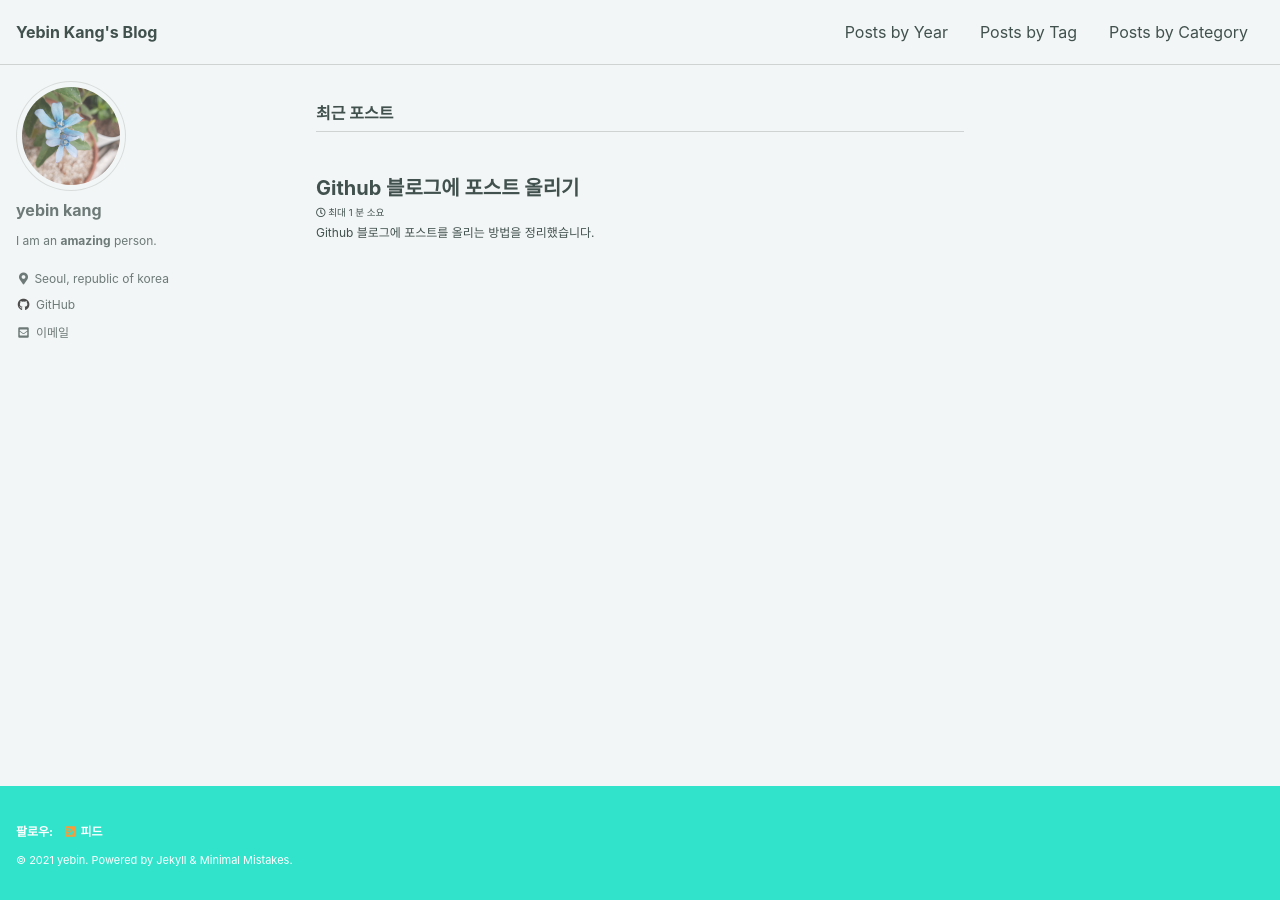
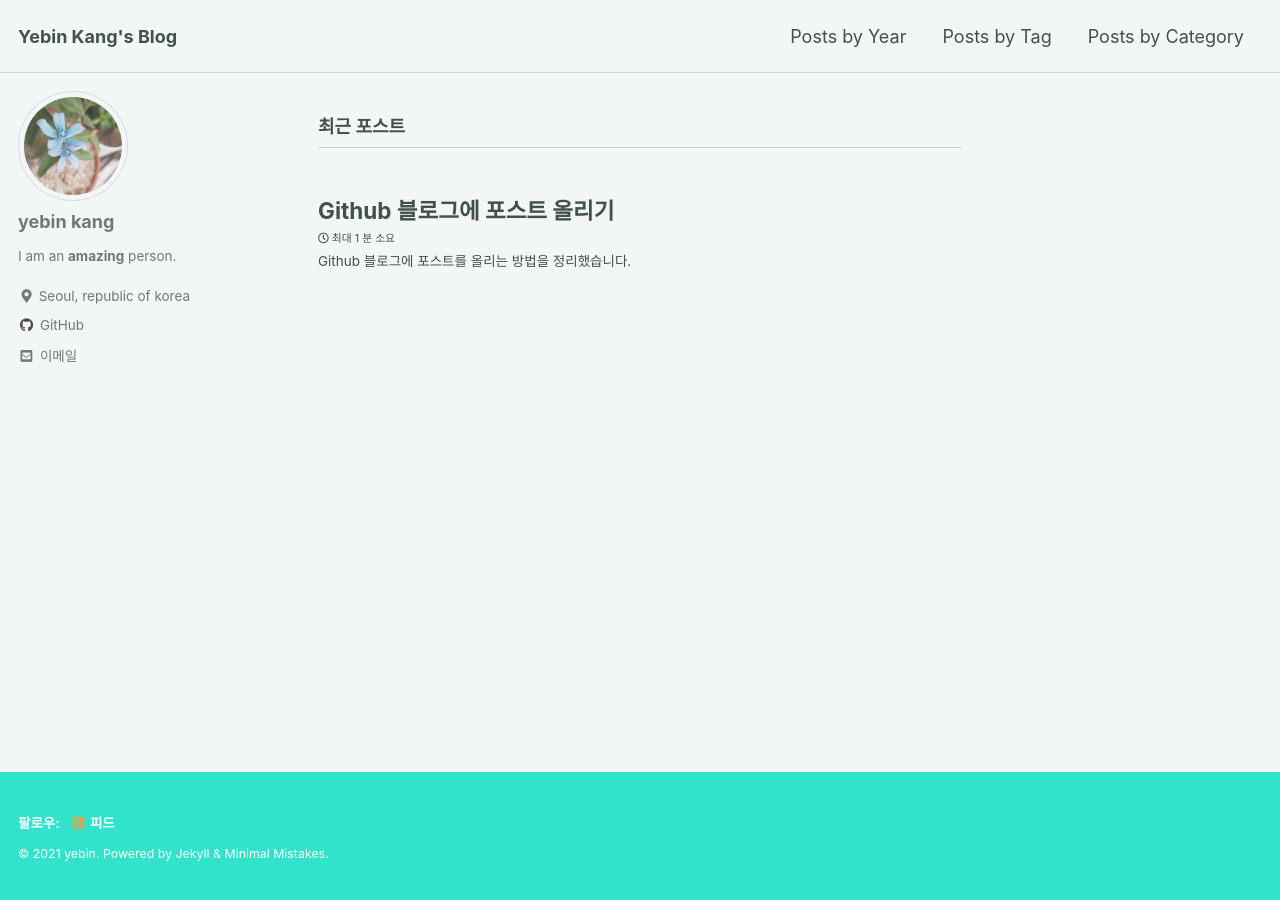
Before and after one commit to yebinkang/yebinkang.github.io, a Jekyll site: the page built from index.html, in a window 1280 px wide. Built offline with Jekyll 4.4.1, drawn with Linux system fonts in a browser that asks for light colours; cached includes are drawn as plain includes; the list of posts is cut into pages by our own code.

Commit message:
Update _reset.scss

```diff
--- a/_sass/minimal-mistakes/_reset.scss
+++ b/_sass/minimal-mistakes/_reset.scss
@@ -15,11 +15,11 @@ html {
   }
 
   @include breakpoint($large) {
-    font-size: 18px;
+    font-size: 16px;
   }
 
   @include breakpoint($x-large) {
-    font-size: 16px;
+    font-size: 18px;
   }
 
   -webkit-text-size-adjust: 100%;
```
